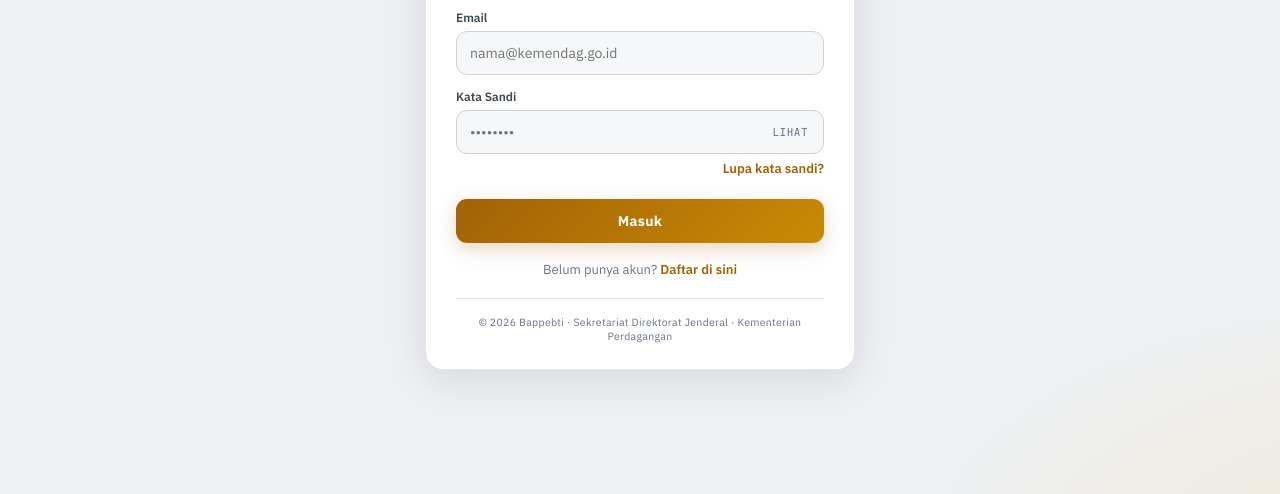
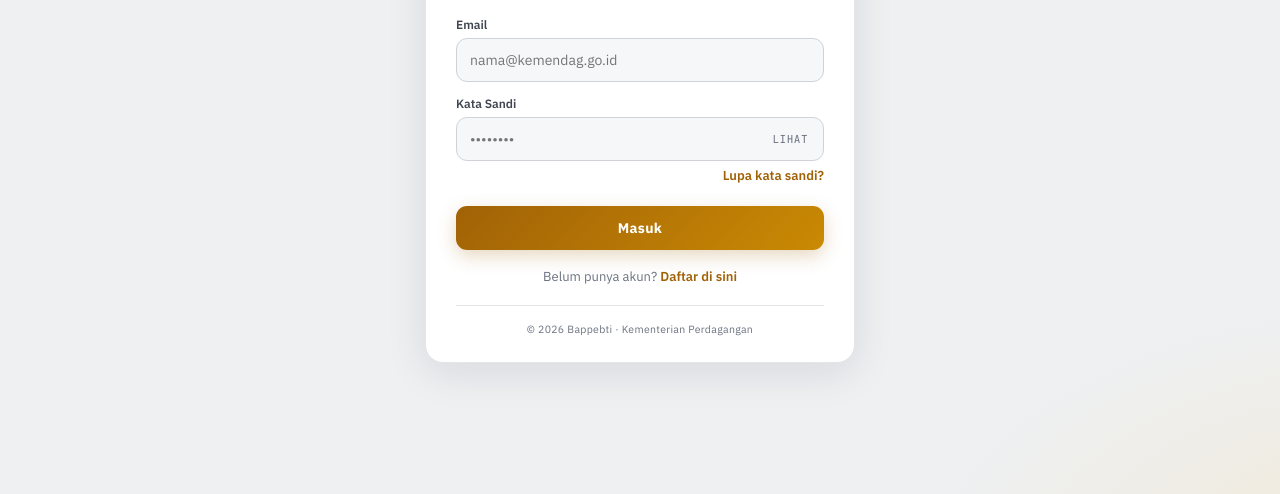
Before and after one commit to beruangmipon/bappebti-dashboard, a plain HTML site: page login.html in a window 1280 px wide. Shown: the part 306-800 px from the top of the page. Drawn offline with Linux system fonts and the light colour scheme.

Commit message:
Perbaikan

```diff
--- a/login.html
+++ b/login.html
@@ -41,7 +41,7 @@
       <button id="btnMasuk" class="btn-primary">Masuk</button>
 
       <div class="links">Belum punya akun? <a href="register.html">Daftar di sini</a></div>
-      <div class="foot">© 2026 Bappebti · Sekretariat Direktorat Jenderal · Kementerian Perdagangan</div>
+      <div class="foot">© 2026 Bappebti · Kementerian Perdagangan</div>
     </div>
   </div>
 
```
Also changed, not shown: register.html (+1 -1 lines).
